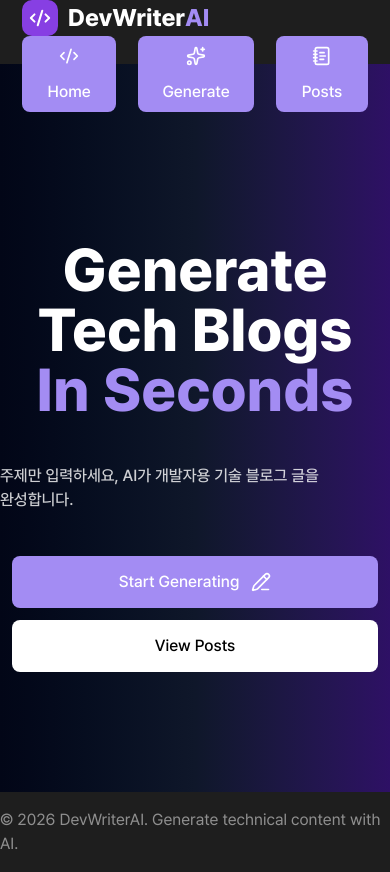
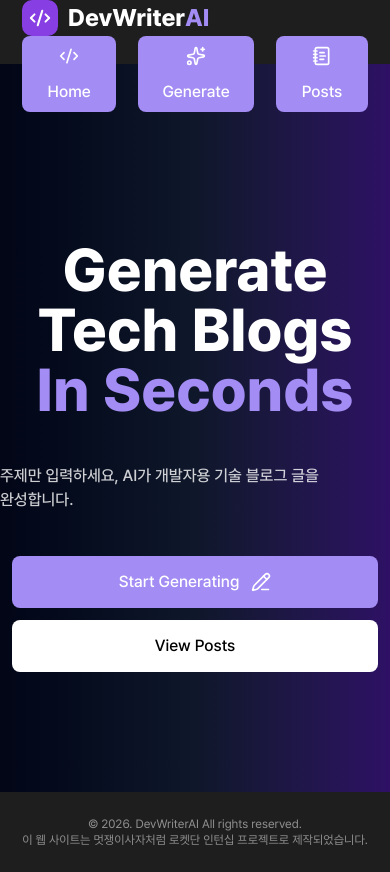
Before and after one commit to imnotpossib1e/DevWriter, a Next.js app: page / in a window 390 px wide. Built offline with nearby package versions, Linux system fonts and the light colour scheme.

Commit message:
💄 style: 푸터 반응형 UI

```diff
--- a/src/components/Footer.tsx
+++ b/src/components/Footer.tsx
@@ -2,10 +2,13 @@
 
 export default function Footer() {
   return (
-    <footer className="bg-bg-dark-blue w-full h-20 mt-10">
-      <span className="flex items-center justify-center h-20 text-white/50">
-        © 2026 DevWriterAI. Generate technical content with AI.
-      </span>
+    <footer className="bg-bg-dark-blue h-20 md:h-30 w-full mt-10">
+      <div className="flex flex-col justify-center items-center w-full h-full text-white/50 text-xs md:text-base">
+        <p>© 2026. DevWriterAI All rights reserved.</p>
+        <p>
+          이 웹 사이트는 멋쟁이사자처럼 로켓단 인턴십 프로젝트로 제작되었습니다.
+        </p>
+      </div>
     </footer>
   );
 }
```
